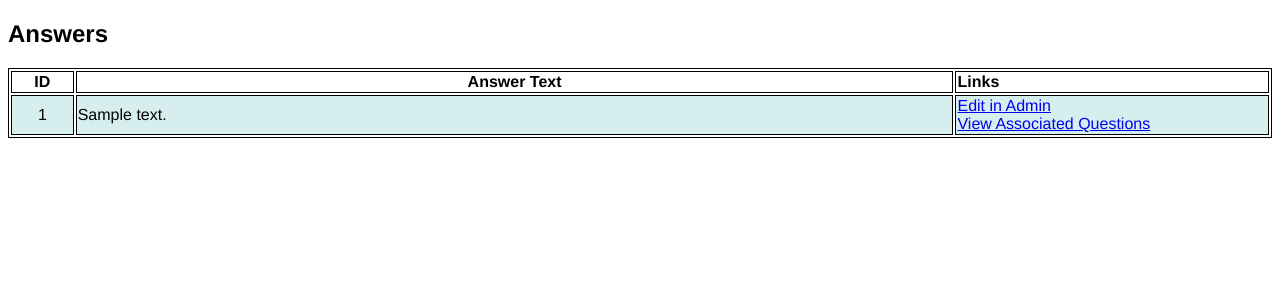
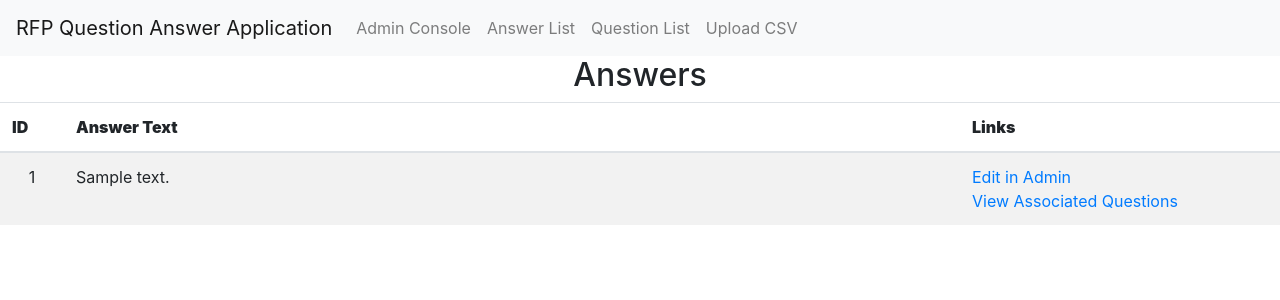
Before and after one commit to Maras59/rfp-api, a Django app: page /answerList/ in a window 1280 px wide. Shown: the top 300 px of the page. Run offline with Django 5.2, Linux system fonts and the light colour scheme; tables that the repository leaves empty hold one stand-in row (values such as "Sample post"); some libraries are stand-ins or nearby versions.

Commit message:
feature: update styling on questions and answer list pages

```diff
--- a/server/rfp_api/templates/answerList.html
+++ b/server/rfp_api/templates/answerList.html
@@ -1,28 +1,22 @@
-<!DOCTYPE html>
-<html lang="en">
-<head>
-    <title>Answers</title>
-</head>
+{% extends 'base_generic.html' %}
+
+{% block content %}
 <style>
     tr:nth-child(even) {
         background-color: #D6EEEE;
     }
-    table, th, td {
-        border: 1px solid black;
-    }
-    body {
-        font-family: Helvetica, Arial, Sans-Serif;
-    }
 </style>
-<body>
-    <h2>Answers</h2>
-
-    <table style="width:100%">
+<h2 class="text-center">Answers</h2>
+<div class="table-responsive">
+    <table class="table table-striped">
+        <thead>
             <tr>
                 <th style="width:5%"><strong>ID</strong></th>
                 <th style="width:70%"><strong>Answer Text</strong></th>
                 <th style="text-align:left"><strong>Links</strong></th>
             </tr>
+        </thead>
+        <tbody>
             {% for answer in answers %}
             <tr>
                 <td style="text-align:center">{{answer.id}}</td>
@@ -34,6 +28,7 @@
                 </td>
             </tr>
             {% endfor %}
+        </tbody>
     </table>
-</body>
-</html>
+</div>
+{% endblock %}
--- a/server/rfp_api/templates/base_generic.html
+++ b/server/rfp_api/templates/base_generic.html
@@ -13,16 +13,16 @@
             <div class="collapse navbar-collapse">
                 <ul class="navbar-nav mr-auto">
                     <li class="nav-item">
-                        <a class="nav-link" href="admin/">Admin Page</a>
+                        <a class="nav-link" href="/admin/">Admin Console</a>
                     </li>
                     <li class="nav-item">
-                        <a class="nav-link" href="answerList/">Answer List</a>
+                        <a class="nav-link" href="/answerList/">Answer List</a>
                     </li>
                     <li class="nav-item">
-                        <a class="nav-link" href="questionList/">Question List</a>
+                        <a class="nav-link" href="/questionList/">Question List</a>
                     </li>
                     <li class="nav-item">
-                        <a class="nav-link" href="uploadCsv/">Upload CSV</a>
+                        <a class="nav-link" href="/uploadCsv/">Upload CSV</a>
                     </li>
                 </ul>
             </div>
```
Also changed, not shown: server/rfp_api/templates/questionList.html (+12 -17 lines). Lines whose indentation alone changed are shown as unchanged.
